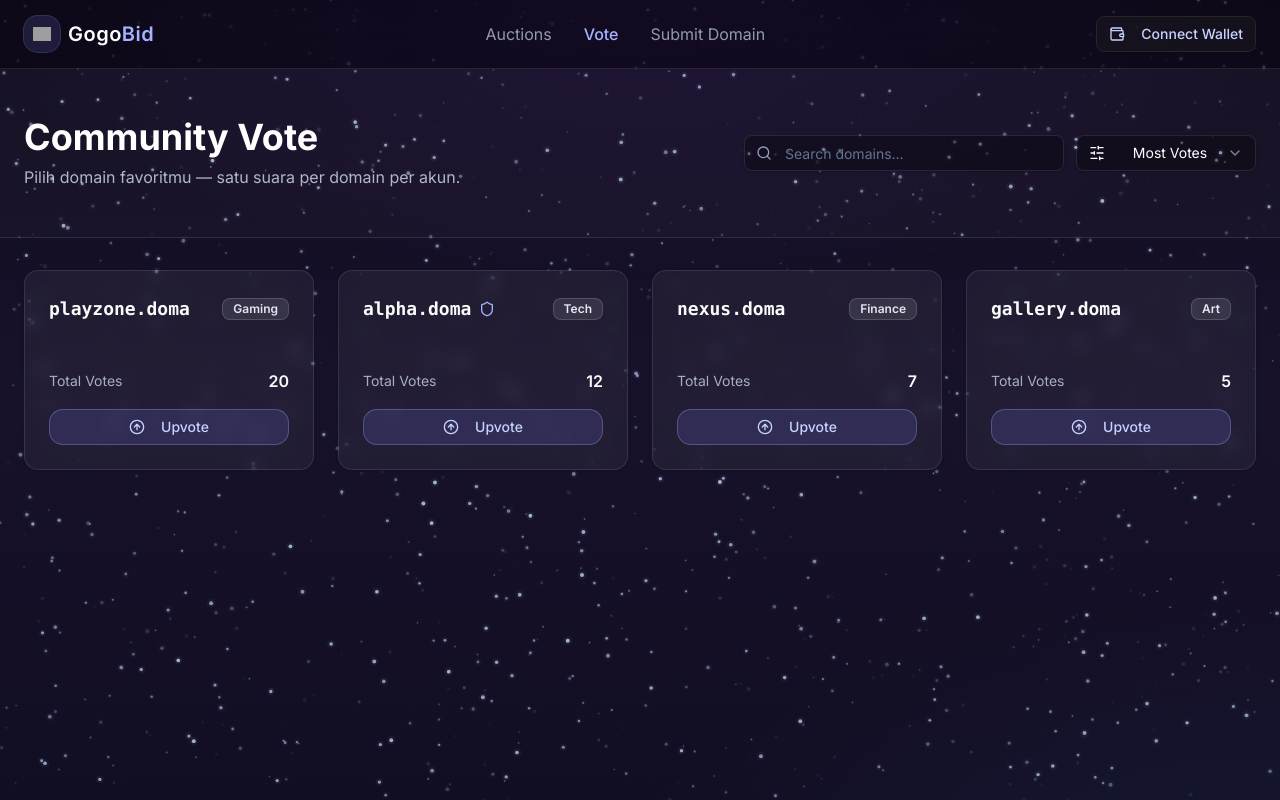
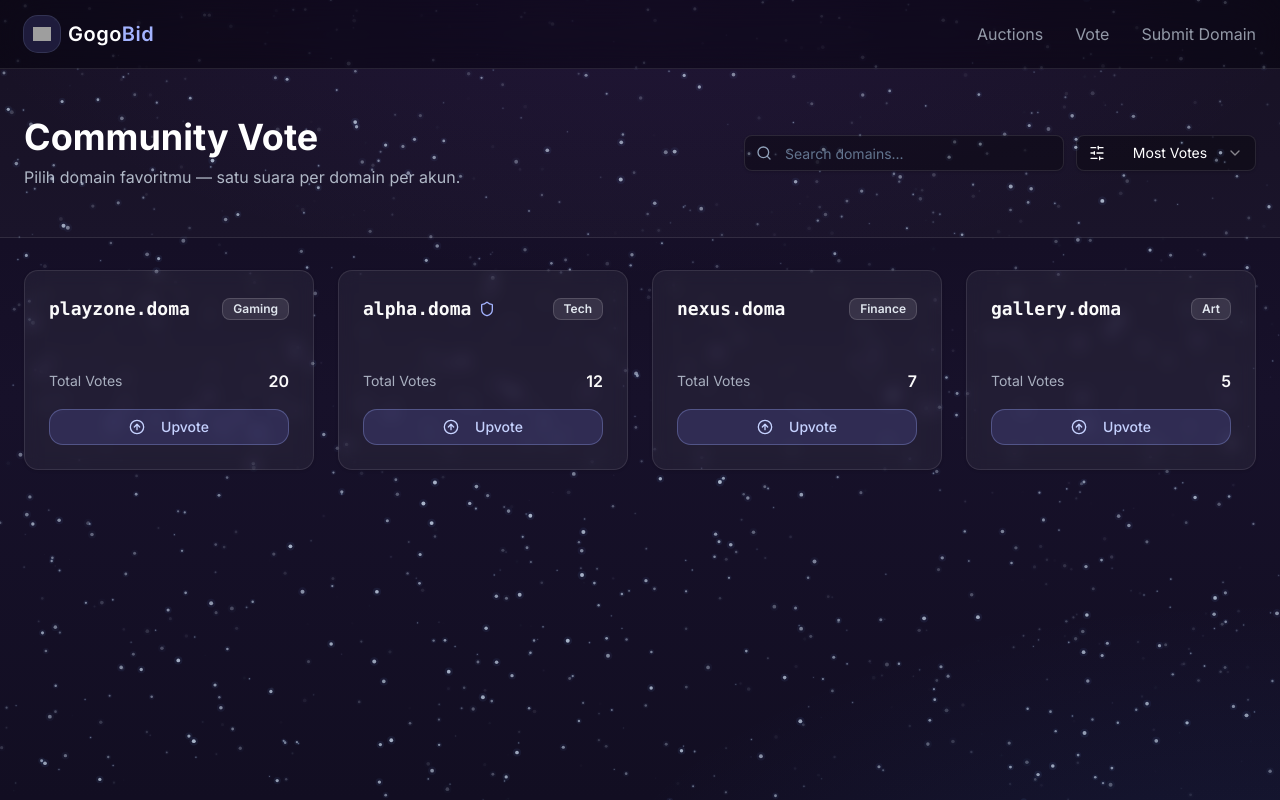
Before and after one commit to Gogobit-project/front-end, a Next.js app: page /vote in a window 1280 px wide. Built offline with nearby package versions, Linux system fonts and the light colour scheme; grey boxes are pictures that could not be loaded.

Commit message:
fix: navbar vote

```diff
--- a/app/vote/page.tsx
+++ b/app/vote/page.tsx
@@ -9,24 +9,13 @@ import { Button } from "@/components/ui/button";
 import { Badge } from "@/components/ui/badge";
 import { Card, CardContent, CardHeader } from "@/components/ui/card";
 import { Input } from "@/components/ui/input";
-import {
-  Select,
-  SelectContent,
-  SelectItem,
-  SelectTrigger,
-  SelectValue,
-} from "@/components/ui/select";
+import { Select, SelectContent, SelectItem, SelectTrigger, SelectValue } from "@/components/ui/select";
 import { useToast } from "@/components/ui/use-toast";
 import { ToastAction } from "@/components/ui/toast";
 import Starfield from "@/components/starfield";
 
-import {
-  ArrowUpCircle,
-  Search,
-  SlidersHorizontal,
-  Shield,
-  CheckCircle2,
-} from "lucide-react";
+import { ArrowUpCircle, Search, SlidersHorizontal, Shield, CheckCircle2 } from "lucide-react";
+import { Navbar } from "@/components/navbar";
 
 // --------- MOCK DATA (replace with real fetch) ----------
 type DomainItem = {
@@ -98,7 +87,11 @@ export default function VotePage() {
       toast({
         title: "Wallet belum terhubung",
         description: "Hubungkan wallet untuk melakukan vote.",
-        action: <ToastAction altText="Connect" onClick={connect}>Connect</ToastAction>,
+        action: (
+          <ToastAction altText="Connect" onClick={connect}>
+            Connect
+          </ToastAction>
+        ),
       });
       return;
     }
@@ -129,37 +122,10 @@ export default function VotePage() {
         `,
       }}
     >
-         <Starfield
-             density={0.0014}
-             baseSpeed={0.06}
-             maxParallax={14}
-             className="z-0"
-           />
+      <Starfield density={0.0014} baseSpeed={0.06} maxParallax={14} className="z-0" />
 
       {/* NAV */}
-      <nav className="sticky top-0 z-40 border-b border-white/10 bg-black/30 backdrop-blur-xl">
-        <div className="max-w-7xl mx-auto px-6 py-4 flex items-center justify-between">
-             <Link href="/" className="flex items-center gap-2">
-              <div className="relative flex h-9 w-9 items-center justify-center rounded-xl bg-indigo-400/15 ring-1 ring-indigo-300/25">
-                <img
-                  src="/gogobit.png"
-                  alt="GogoBid"
-                  width={18}
-                  height={18}
-                />
-              </div>
-              <span className="text-[20px] font-semibold tracking-wide text-white">
-                Gogo<span className="text-indigo-300">Bid</span>
-              </span>
-            </Link>
-          <div className="hidden md:flex items-center gap-8">
-            <Link href="/auctions" className="text-slate-300/70 hover:text-white">Auctions</Link>
-            <span className="text-indigo-300 font-medium">Vote</span>
-            <Link href="/submit" className="text-slate-300/70 hover:text-white">Submit Domain</Link>
-          </div>
-          <WalletConnectButton className="border border-indigo-300/40 text-indigo-200 hover:bg-indigo-400/10" />
-        </div>
-      </nav>
+      <Navbar />
 
       {/* HEADER */}
       <section className="py-12 px-6 border-b border-white/10 bg-white/[0.02]">
--- a/components/dashboard/UserMenu.tsx
+++ b/components/dashboard/UserMenu.tsx
@@ -12,6 +12,8 @@ import { Avatar, AvatarFallback, AvatarImage } from "@/components/ui/avatar";
 import { Button } from "@/components/ui/button";
 import { Copy, LogOut, Settings } from "lucide-react";
 import { copyToClipboard } from "@/lib/utils"; // Menggunakan utilitas yang sudah dibuat
+import Link from "next/link";
+import { LayoutDashboard } from "lucide-react";
 
 interface UserMenuProps {
   account: string | null;
@@ -48,6 +50,12 @@ export function UserMenu({ account, disconnect }: UserMenuProps) {
           <Settings className="mr-2 h-4 w-4" />
           Settings
         </DropdownMenuItem>
+        <DropdownMenuItem asChild>
+          <Link href="/dashboard" className="flex items-center">
+            <LayoutDashboard className="mr-2 h-4 w-4" />
+            <span>Dashboard</span>
+          </Link>
+        </DropdownMenuItem>
         <DropdownMenuSeparator />
         <DropdownMenuItem onClick={disconnect}>
           <LogOut className="mr-2 h-4 w-4" />
```
